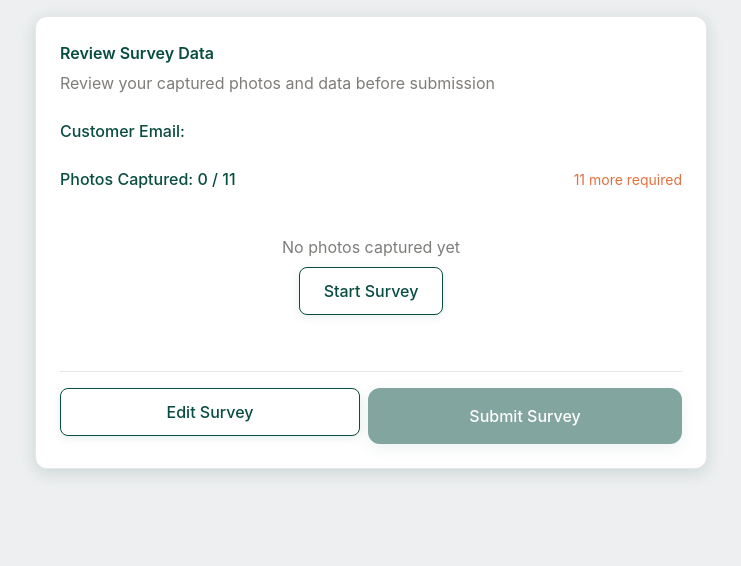
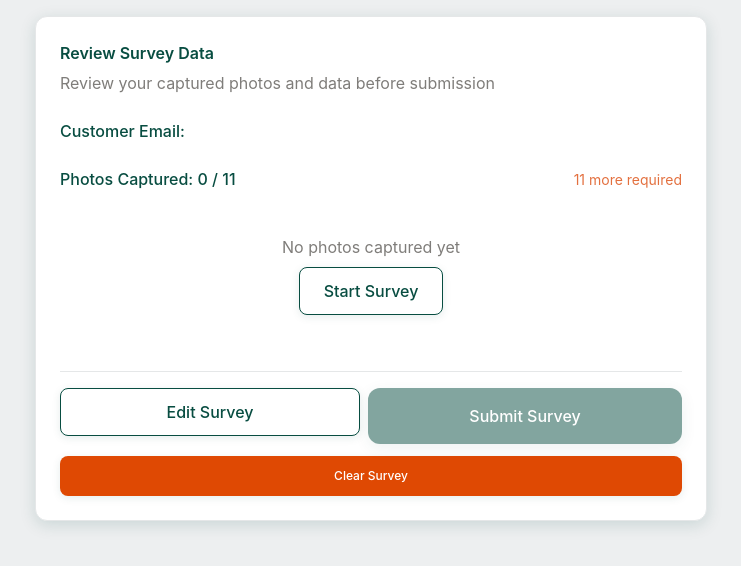
Before and after one commit to kanishk-jain-01/base-power-survey-application, a Next.js app: page /review in a window 1280 px wide. Shown: the top 566 px of the page, without its empty margins (269-1010 px from the left). Built offline with nearby package versions, Linux system fonts and the light colour scheme.

Commit message:
fix: resize capture button and add clear survey option

```diff
--- a/app/review/page.tsx
+++ b/app/review/page.tsx
@@ -20,6 +20,13 @@ export default function ReviewPage() {
   const handleEditSurvey = () => {
     // Navigate back to first step to edit
     router.push('/step/meter-closeup');
+  };
+
+  const handleClearSurvey = () => {
+    if (confirm('Are you sure you want to clear all survey data? This cannot be undone.')) {
+      resetSurvey();
+      router.push('/');
+    }
   };
 
   const handleSubmitSurvey = async () => {
@@ -142,7 +149,8 @@ export default function ReviewPage() {
               </div>
 
               {/* Actions */}
-              <div className="flex gap-2 pt-4 border-t">
+              <div className="space-y-3 pt-4 border-t">
+                <div className="flex gap-2">
                   <Button
                     variant="outline"
                     className="flex-1"
@@ -159,6 +167,15 @@ export default function ReviewPage() {
                     Submit Survey
                   </Button>
                 </div>
+                <Button
+                  variant="destructive"
+                  className="w-full"
+                  onClick={handleClearSurvey}
+                  size="sm"
+                >
+                  Clear Survey
+                </Button>
+              </div>
             </div>
           </CardContent>
         </Card>
--- a/components/CameraControls.tsx
+++ b/components/CameraControls.tsx
@@ -42,7 +42,7 @@ export default function CameraControls({
           )}
           <Button
             onClick={onCapturePhoto}
-            className={showSkip ? "flex-1" : "w-full"}
+            className={showSkip ? "flex-1" : "max-w-xs mx-auto"}
             disabled={!isStreaming || isCapturing}
           >
             <Camera className="w-4 h-4 mr-2" />
```
Also changed, not shown: 1 other file (tests, documents, lock files or other folders). Lines whose indentation alone changed are shown as unchanged.
